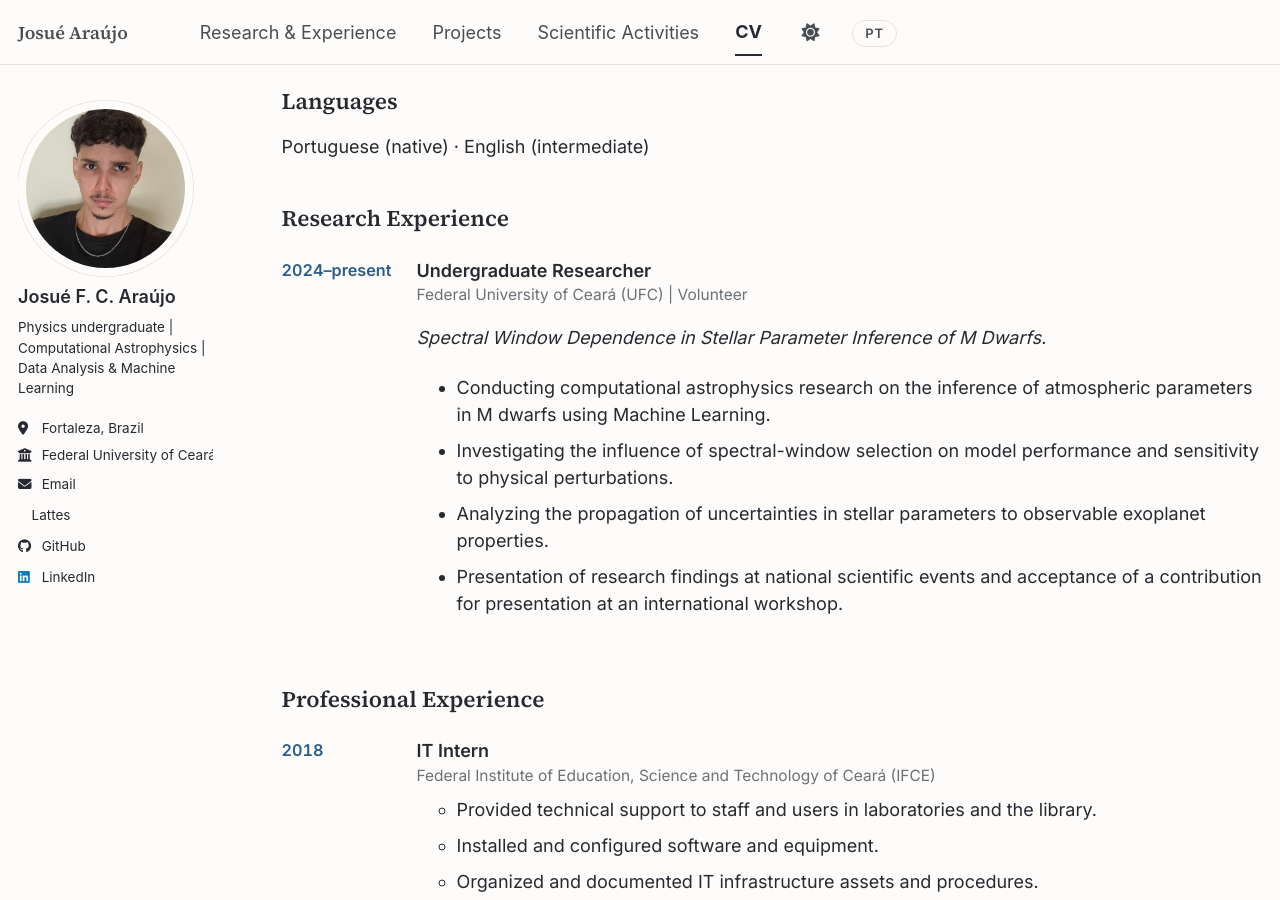
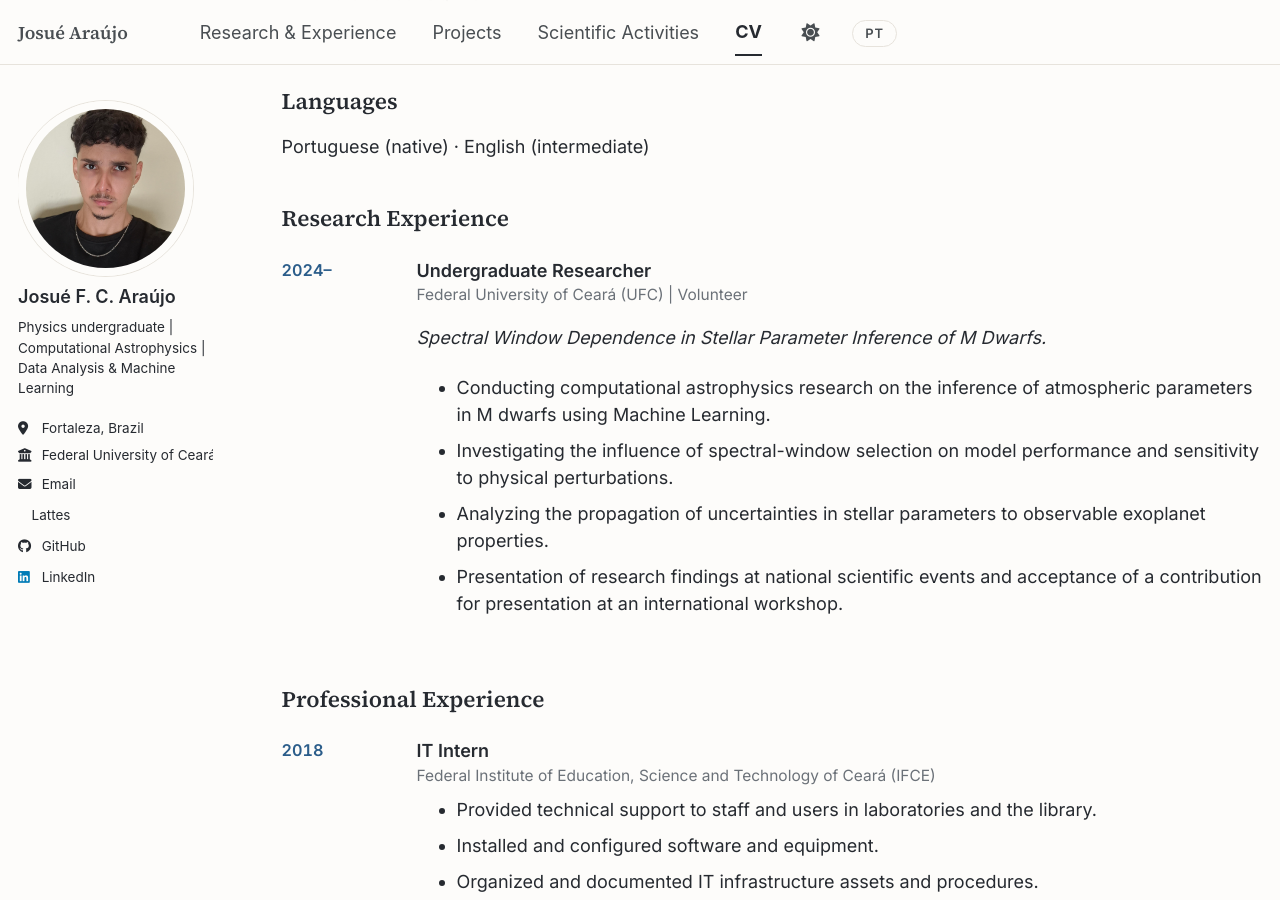
Before and after one commit to Acruxjj/Acruxjj.github.io, a Jekyll site: the page built from _pages/cv.md, in a window 1280 px wide and 900 px high, scrolled down 655 px. Built offline with Jekyll 4.4.1, drawn with Linux system fonts in a browser that asks for light colours; a style sheet for code colours, icons or effects is not loaded.

Commit message:
Update cv.md

```diff
--- a/_pages/cv.md
+++ b/_pages/cv.md
@@ -63,7 +63,7 @@ redirect_from:
 
 <ul class="timeline">
   <li>
-    <span class="when">2024–present</span>
+    <span class="when">2024–</span>
     <div>
       <div class="what"><span data-lang="en">Undergraduate Researcher</span><span data-lang="pt">Pesquisador de Iniciação Científica</span></div>
       <div class="where"><span data-lang="en">Federal University of Ceará (UFC) | Volunteer</span><span data-lang="pt">Universidade Federal do Ceará (UFC) | Voluntário</span></div>
@@ -99,7 +99,7 @@ redirect_from:
     <div>
       <div class="what"><span data-lang="en">IT Intern</span><span data-lang="pt">Estagiário de TI</span></div>
       <div class="where"><span data-lang="en">Federal Institute of Education, Science and Technology of Ceará (IFCE)</span><span data-lang="pt">Instituto Federal de Educação, Ciência e Tecnologia do Ceará (IFCE)</span></div>
-      <ul>
+      <ul style="list-style-type: disc;">
         <li>
           <span data-lang="en">Provided technical support to staff and users in laboratories and the library.</span>
           <span data-lang="pt">Prestação de suporte técnico a servidores e usuários em laboratórios e na biblioteca.</span>
```
